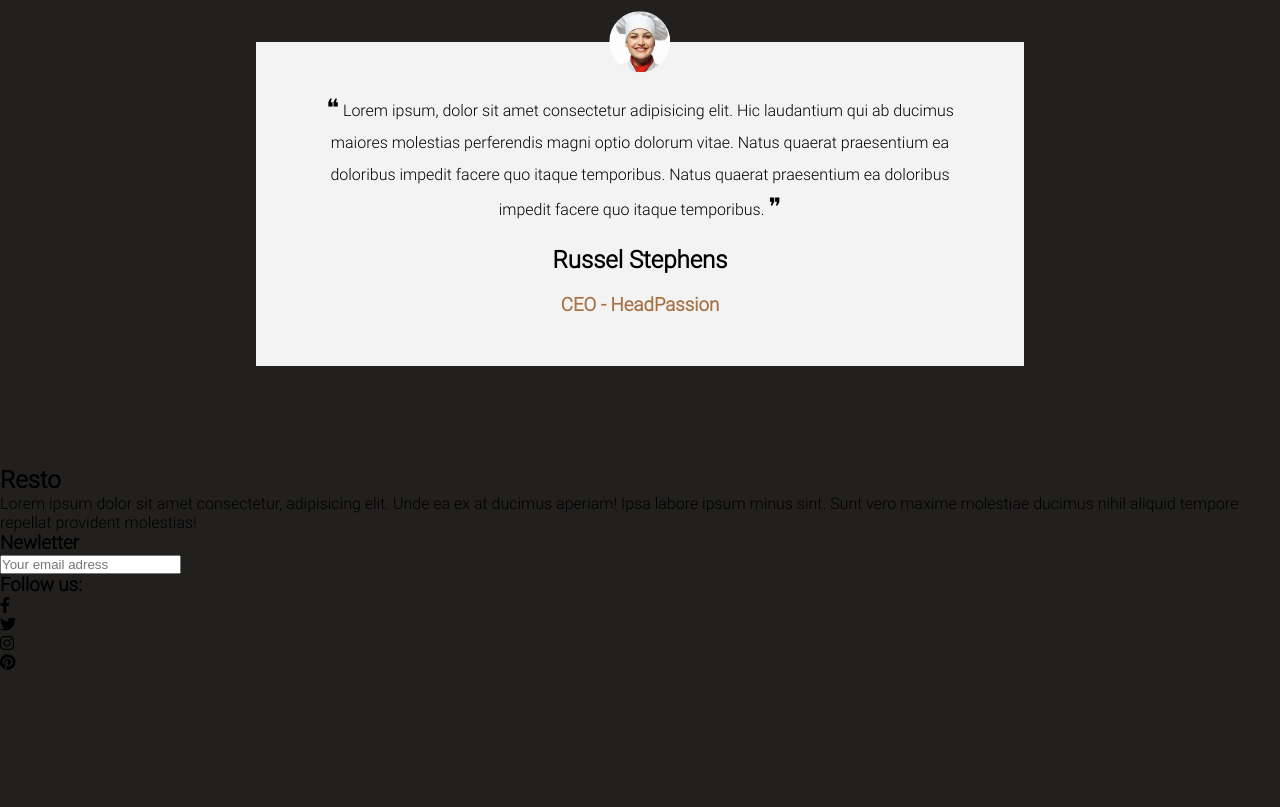
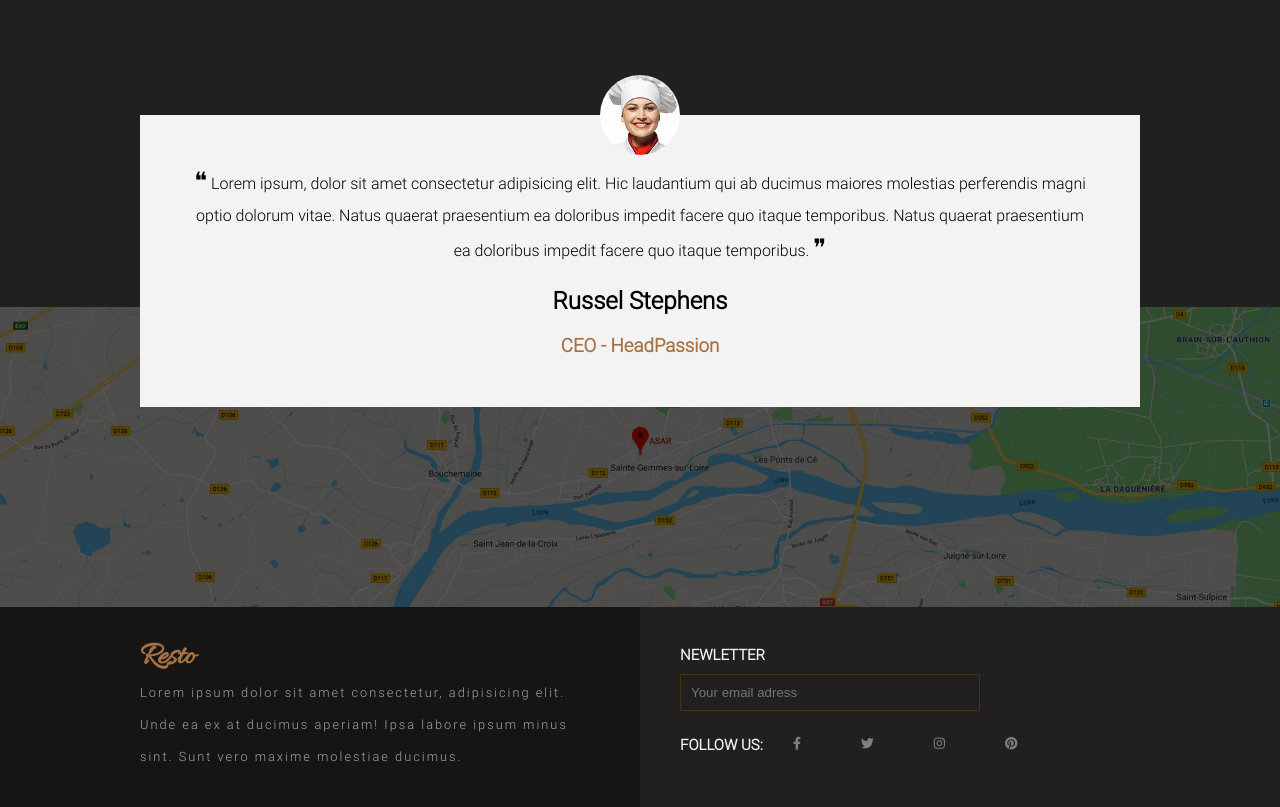
Before and after one commit to Faboulous53/restaurant-design, a plain HTML site: page index.html in a window 1280 px wide. Shown: the part 3765-4572 px from the top of the page. Before the commit the page ends 4437 px from the top, so only its background shows below. Drawn offline with Linux system fonts and the light colour scheme.

Commit message:
style footer

```diff
--- a/assets/style/index.scss
+++ b/assets/style/index.scss
@@ -1,3 +1,4 @@
 @import "./settings";
 @import "./layout/header";
 @import "./layout/section";
+@import "./layout/footer";
--- /dev/null
+++ b/assets/style/layout/_footer.scss
@@ -0,0 +1,74 @@
+footer{
+    background: url(../img/bg-footer.jpg) center/cover;
+    width: 100%;
+    height: 200px;
+}
+
+.footer-content{
+    max-width: 1000px;
+    margin: 0 auto;
+    display: grid;
+    grid-template-columns: 50% 50%;
+
+    .footer-left{
+        display: flex;
+        flex-direction: column;
+        align-items: start;
+        justify-content: flex-end;
+        padding-right: 40px;
+
+
+
+        h2{
+            font-family: $font1;
+            color:$orange;
+            font-size: 2rem;
+            margin-top: 30px;
+        }
+
+        p{
+            color: rgba(255, 255, 255, 0.613);
+            line-height: 2rem;
+            font-size: 0.8rem;
+            letter-spacing: 2px;
+        }
+    }
+
+    .footer-right{
+        height: 100%;
+        display: flex;
+        flex-direction: column;
+        justify-content: center;
+        color: $white1;
+        gap:15px;
+        padding-left: 40px;
+        font-size: 0.8rem;
+        margin-top: 10px;
+
+        h3{
+            text-transform: uppercase;
+        }
+
+        input{
+            margin: 10px 0;
+            background: none;
+            border: 0.5px solid rgba(87, 60, 10, 0.664);
+            padding: 10px;
+            width: 300px;
+        }
+
+        .footer-right-back{
+            display: flex;
+
+            ul{
+              display: flex;
+
+              li{
+                padding: 0 30px;
+                color: gray;
+                cursor: pointer;
+              }
+            }
+        }
+    }
+}
--- a/assets/style/layout/_section.scss
+++ b/assets/style/layout/_section.scss
@@ -151,8 +151,20 @@
 }
 
 .other {
-    width: 60%;
-    margin: 0 auto;
+    width: 100%;
+    margin: 200px auto;
+    position: relative;
+
+    &:after{
+        content: " ";
+        position: absolute;
+        background: url(../img/gmap.jpg) center/cover no-repeat;
+        width: 100%;
+        height:300px;
+        z-index: -1;
+        bottom: -200px;
+        left:0;
+    }
 
     .reservation {
         display: grid;
@@ -461,5 +473,6 @@
             color: $orange;
             padding-bottom: 50px ;
         }
+
     }
 }
--- a/index.html
+++ b/index.html
@@ -314,13 +314,13 @@
         </section>
 
         <footer>
+            <div class="footer-content">
                 <div class="footer-left">
                  <h2>Resto</h2>
                     <p>
                     Lorem ipsum dolor sit amet consectetur, adipisicing elit.
                     Unde ea ex at ducimus aperiam! Ipsa labore ipsum minus sint.
-                    Sunt vero maxime molestiae ducimus nihil aliquid tempore
-                    repellat provident molestias!
+                    Sunt vero maxime molestiae ducimus.
                     </p>
                 </div>
                 <div class="footer-right">
@@ -338,6 +338,7 @@
                     </ul>
                     </div>
                 </div>
+            </div>
         </footer>
     </body>
 </html>
```
Also changed, not shown: assets/style/index.css, 1 other file. Lines whose indentation alone changed are shown as unchanged.
